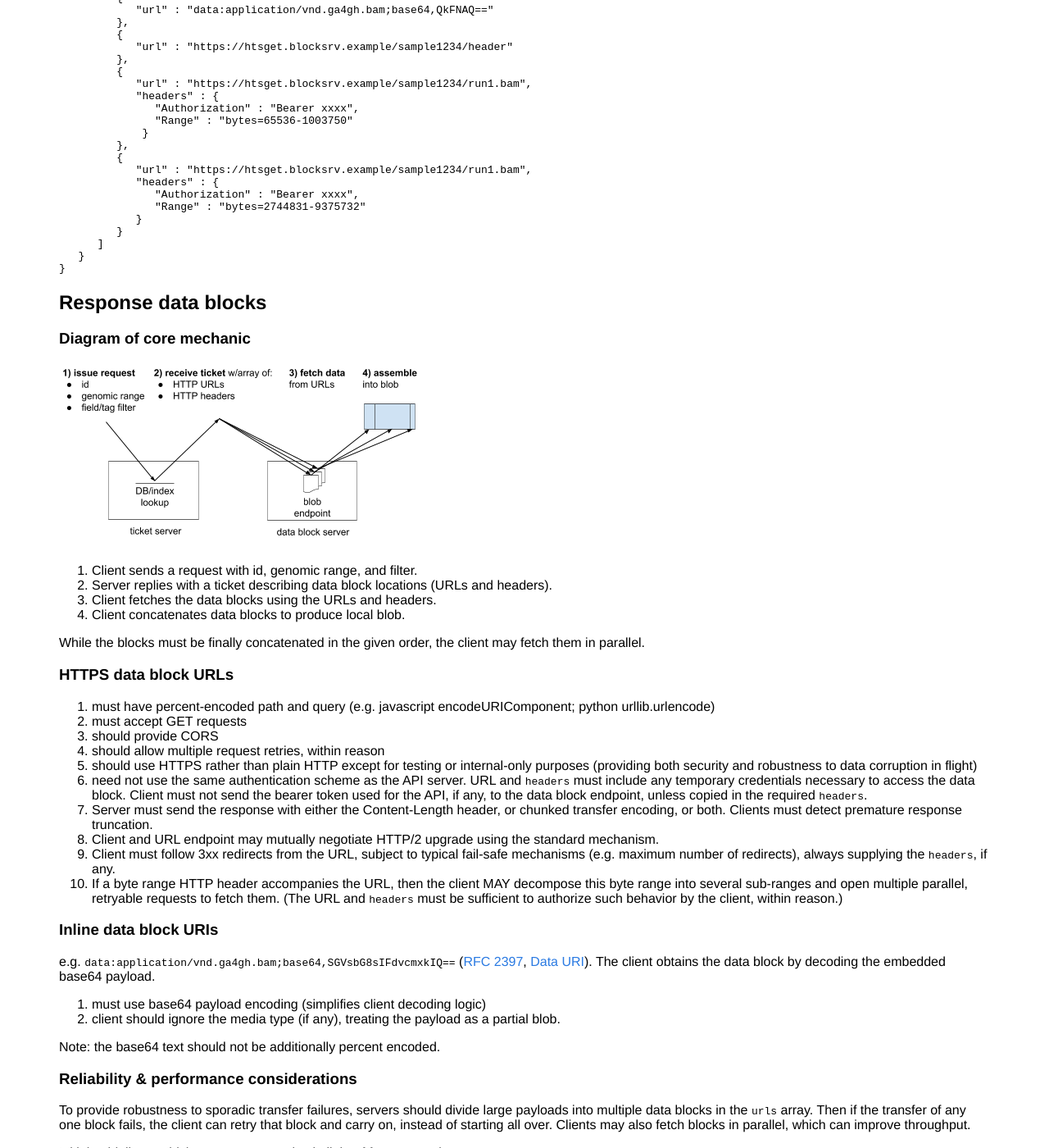
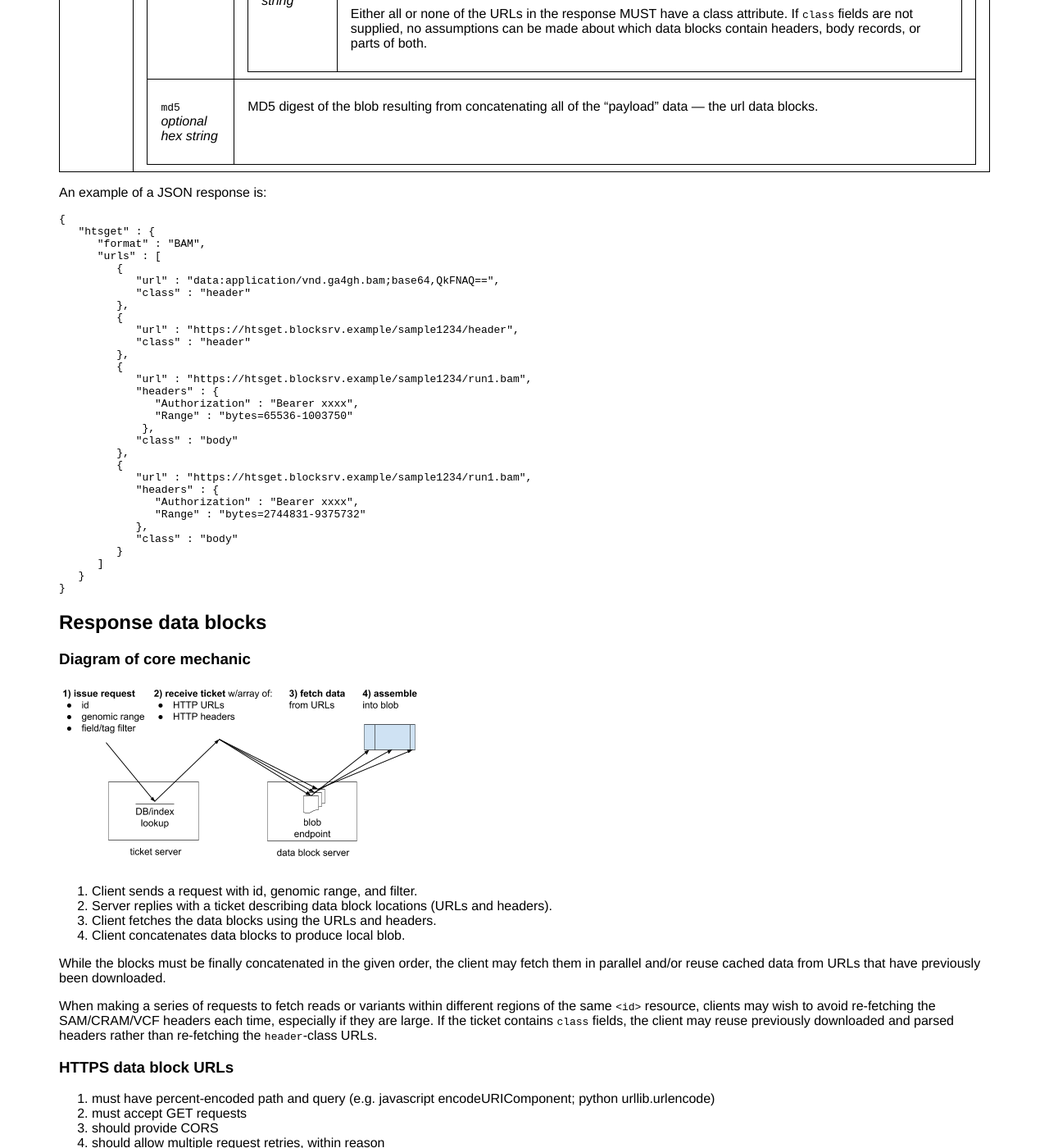
Before and after one commit to samtools/hts-specs, a Jekyll site: the page built from htsget.md, in a window 1280 px wide and 1400 px high, scrolled down 5289 px. Shown: the whole window at 82% size. Built offline with Jekyll 4.4.1, drawn with Linux system fonts in a browser that asks for light colours; some of the changed text lies outside the part shown.

Commit message:
htsget: 'class' protocol attributes for header & body (#322)
htsget protocol responses may include the class attribute to distinguish which URL parts constitute the BAM/CRAM/VCF header and which the data body. Clients may also request only one or the other.

```diff
--- a/htsget.md
+++ b/htsget.md
@@ -170,6 +170,27 @@ The server SHOULD reply with an `UnsupportedFormat` error if the requested forma
 </td></tr>
 <tr markdown="block"><td>
 
+`class`
+_optional string_
+</td><td>
+
+Request different classes of data.
+By default, i.e., when `class` is not specified, the response will represent a complete read or variant data stream, encompassing SAM/CRAM/VCF headers, body data records, and EOF marker.
+
+If `class` is specified, its value MUST be one of the following:
+<table>
+<tr><td>
+
+`header`
+</td><td>
+
+Request the SAM/CRAM/VCF headers only.
+
+The server SHOULD respond with an `InvalidInput` error if any other htsget query parameters other than `format` are specified at the same time as `class=header`.
+</td></tr>
+</table>
+</td></tr>
+<tr markdown="block"><td>
 `referenceName`
 _optional_
 </td><td>
@@ -307,6 +328,17 @@ _optional object_
 
 For HTTPS URLs, the server may supply a JSON object containing one or more string key-value pairs which the client MUST supply as headers with any request to the URL. For example, if headers is `{"Range": "bytes=0-1023", "Authorization": "Bearer xxxx"}`, then the client must supply the headers `Range: bytes=0-1023` and `Authorization: Bearer xxxx` with the HTTPS request to the URL.
 </td></tr>
+<tr markdown="block"><td>
+
+`class`
+_optional string_
+</td><td>
+
+For file formats whose specification describes a header and a body, the class indicates which of the two will be retrieved when querying this URL. The allowed values are `header` and `body`.
+
+Either all or none of the URLs in the response MUST have a class attribute.
+If `class` fields are not supplied, no assumptions can be made about which data blocks contain headers, body records, or parts of both.
+</td></tr>
 </table>
 
 </td></tr>
@@ -329,24 +361,28 @@ An example of a JSON response is:
       "format" : "BAM",
       "urls" : [
          {
-            "url" : "data:application/vnd.ga4gh.bam;base64,QkFNAQ=="
+            "url" : "data:application/vnd.ga4gh.bam;base64,QkFNAQ==",
+            "class" : "header"
          },
          {
-            "url" : "https://htsget.blocksrv.example/sample1234/header"
+            "url" : "https://htsget.blocksrv.example/sample1234/header",
+            "class" : "header"
          },
          {
             "url" : "https://htsget.blocksrv.example/sample1234/run1.bam",
             "headers" : {
                "Authorization" : "Bearer xxxx",
                "Range" : "bytes=65536-1003750"
-             }
+             },
+            "class" : "body"
          },
          {
             "url" : "https://htsget.blocksrv.example/sample1234/run1.bam",
             "headers" : {
                "Authorization" : "Bearer xxxx",
                "Range" : "bytes=2744831-9375732"
-            }
+            },
+            "class" : "body"
          }
       ]
    }
@@ -364,7 +400,10 @@ An example of a JSON response is:
 3. Client fetches the data blocks using the URLs and headers.
 4. Client concatenates data blocks to produce local blob.
 
-While the blocks must be finally concatenated in the given order, the client may fetch them in parallel.
+While the blocks must be finally concatenated in the given order, the client may fetch them in parallel and/or reuse cached data from URLs that have previously been downloaded.
+
+When making a series of requests to fetch reads or variants within different regions of the same `<id>` resource, clients may wish to avoid re-fetching the SAM/CRAM/VCF headers each time, especially if they are large.
+If the ticket contains `class` fields, the client may reuse previously downloaded and parsed headers rather than re-fetching the `header`-class URLs.
 
 ### HTTPS data block URLs
 
```
